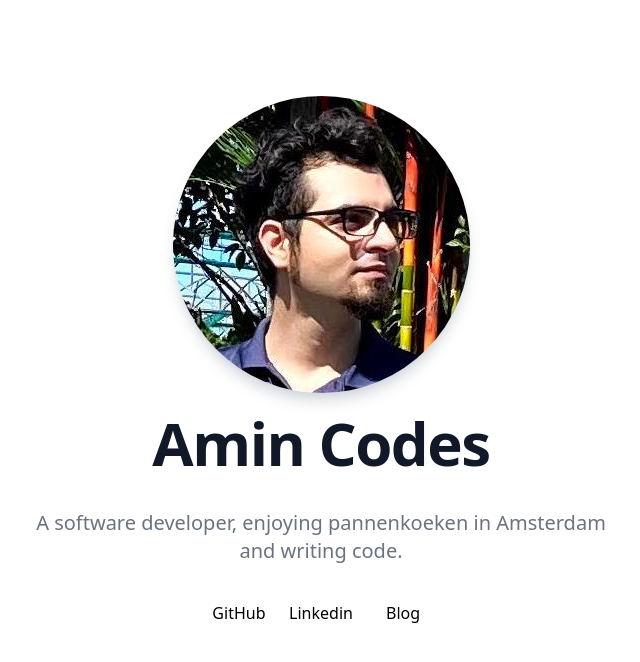
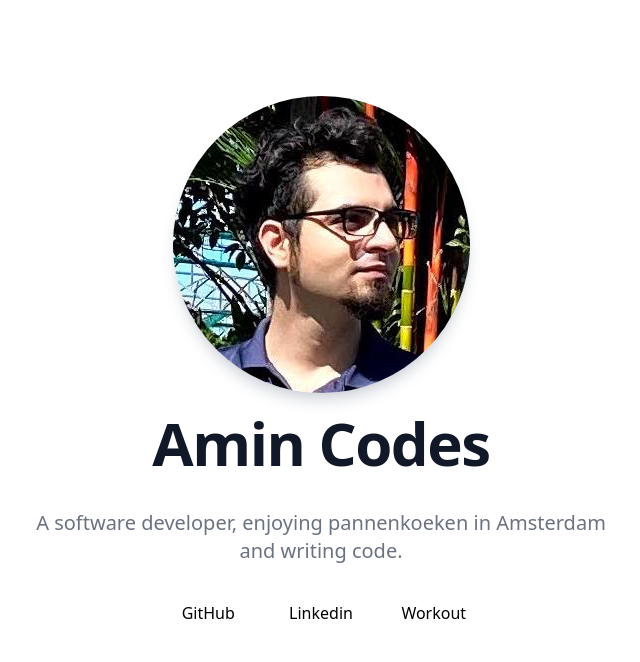
Before and after one commit to aminmarashi/amin.codes, a Gatsby site: page / in a window 1280 px wide. Shown: the whole page, without its empty margins (319-959 px from the left). Built offline with nearby package versions, Linux system fonts and the light colour scheme; Gatsby itself is replaced by a stand-in of ours.

Commit message:
feat: add my workout routine

```diff
--- a/src/pages/index.tsx
+++ b/src/pages/index.tsx
@@ -63,11 +63,11 @@ const IndexPage = () => {
                   Linkedin
                 </a>
                 <a
-                  href="https://blog.amin.codes/"
+                  href="https://workout.amin.codes/"
                   className="px-4"
-                  title="Personal opinions posted on the Internet in form of a blog"
+                  title="My personal workout routine optimized for a programming lifestyle."
                 >
-                  Blog
+                  Workout
                 </a>
               </div>
             </div>
```
